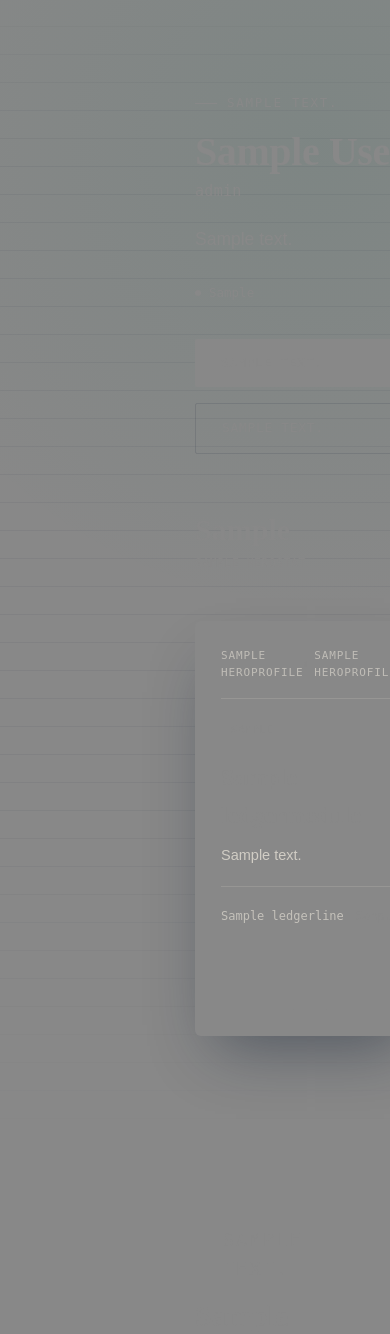
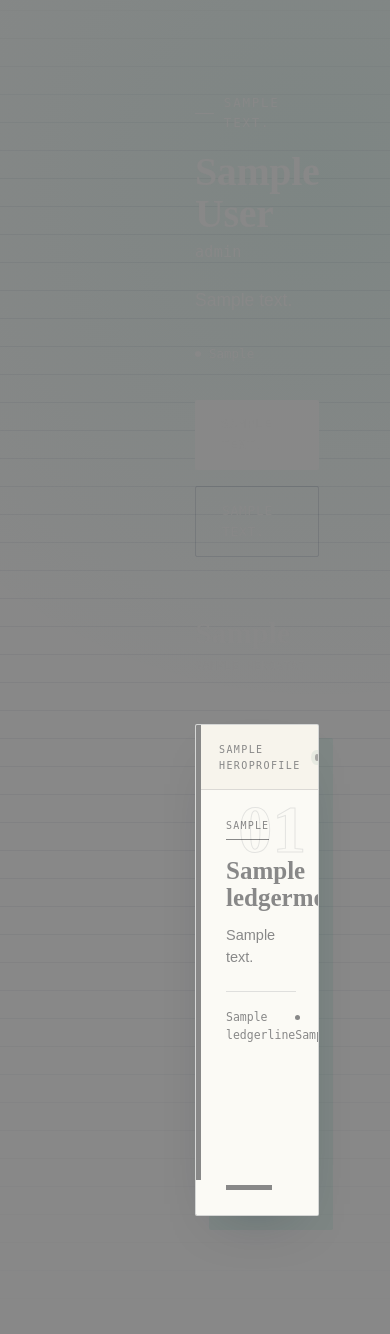
Before and after one commit to surajgupta57/portfolio_project, a Django app: page / in a window 390 px wide. Shown: the part 75-1409 px from the top of the page. Run offline with Django 5.2, Linux system fonts and the light colour scheme; tables that the repository leaves empty hold one stand-in row (values such as "Sample post"); grey boxes marked "Sample" are stand-in pictures; some web fonts are replaced.

Commit message:
exp addition

```diff
--- a/portfolio/static/portfolio/css/style.css
+++ b/portfolio/static/portfolio/css/style.css
@@ -145,49 +145,71 @@ header.site{
 
 /* ---- Ledger carousel (signature element) ---- */
 .ledger{
-  background:var(--ink);
-  border-radius:6px;
-  padding:26px;
-  color:var(--cream);
+  background:#fbfaf5;
+  border:1px solid rgba(16,28,48,.16);
+  border-radius:2px;
+  padding:0;
+  color:var(--ink);
   position:relative;
-  box-shadow:0 30px 60px -20px rgba(16,28,48,.45);
+  box-shadow:14px 14px 0 rgba(31,111,92,.09), 0 24px 55px -36px rgba(16,28,48,.5);
+  overflow:hidden;
+}
+.ledger::before{
+  content:"";
+  position:absolute; top:0; left:0; bottom:0; width:5px;
+  background:var(--emerald);
 }
 .ledger-head{
   display:flex; justify-content:space-between; align-items:center;
-  font-family:var(--mono); font-size:11px; letter-spacing:.08em; text-transform:uppercase;
-  color:rgba(237,232,220,.55);
-  padding-bottom:16px; border-bottom:1px solid var(--line-dark); margin-bottom:18px;
+  font-family:var(--mono); font-size:10px; letter-spacing:.14em; text-transform:uppercase;
+  color:var(--slate);
+  padding:20px 26px 18px 30px; border-bottom:1px solid var(--line-light);
+  background:rgba(238,232,217,.34);
 }
 .ledger-head .live{display:flex; align-items:center; gap:7px;}
-.ledger-head .live i{width:6px; height:6px; border-radius:50%; background:var(--gold); display:inline-block; animation:pulse 1.8s infinite;}
+.ledger-head .live i{width:7px; height:7px; border-radius:50%; background:var(--emerald); display:inline-block; box-shadow:0 0 0 4px rgba(31,111,92,.1); animation:pulse 1.8s infinite;}
 @keyframes pulse{0%,100%{opacity:1;} 50%{opacity:.3;}}
-.ledger-viewport{position:relative; min-height:270px;}
+.ledger-viewport{position:relative; min-height:342px;}
 .ledger-card{
-  position:absolute; inset:0;
-  opacity:0; transform:translateX(16px);
-  transition:opacity .5s ease, transform .5s ease;
+  position:absolute; inset:0; padding:34px 34px 24px 42px;
+  opacity:0; transform:translateY(10px);
+  transition:opacity .45s ease, transform .45s ease;
   pointer-events:none;
 }
 .ledger-card.active{opacity:1; transform:translateX(0); pointer-events:auto;}
+.ledger-card::before{
+  content:attr(data-index);
+  position:absolute; right:20px; top:5px;
+  font-family:var(--display); font-size:92px; line-height:1; font-weight:560;
+  color:transparent; -webkit-text-stroke:1px rgba(16,28,48,.1);
+  pointer-events:none;
+}
 .ledger-card .tag{
-  display:inline-block; font-family:var(--mono); font-size:10.5px; letter-spacing:.08em; text-transform:uppercase;
-  color:var(--ink); background:var(--gold); padding:4px 10px; border-radius:2px; margin-bottom:16px;
+  display:inline-block; font-family:var(--mono); font-size:10px; letter-spacing:.12em; text-transform:uppercase;
+  color:var(--emerald); border-bottom:1px solid var(--emerald); padding:0 0 5px; margin-bottom:17px;
 }
-.ledger-card h4{font-family:var(--display); font-size:24px; font-weight:560; margin-bottom:10px;}
-.ledger-card p{font-size:14.5px; color:rgba(237,232,220,.72); margin-bottom:18px; max-width:400px;}
-.ledger-lines{border-top:1px solid var(--line-dark); padding-top:14px;}
+.ledger-card h4{font-family:var(--display); font-size:clamp(25px,2.5vw,32px); line-height:1.1; font-weight:560; margin-bottom:12px; max-width:75%;}
+.ledger-card p{font-size:14.5px; color:var(--slate); line-height:1.55; margin-bottom:22px; max-width:380px;}
+.ledger-lines{border-top:1px solid var(--line-light); padding-top:8px; max-width:100%;}
 .ledger-line{
   display:flex; justify-content:space-between;
-  font-family:var(--mono); font-size:12px; color:rgba(237,232,220,.6);
-  padding:6px 0; border-bottom:1px dashed var(--line-dark);
+  font-family:var(--mono); font-size:11.5px; color:var(--slate);
+  padding:8px 0; border-bottom:1px solid rgba(16,28,48,.08);
 }
 .ledger-line:last-child{border-bottom:none;}
-.ledger-line b{color:var(--emerald-l); font-weight:500;}
-.ledger-dots{display:flex; gap:8px; margin-top:20px; justify-content:center;}
+.ledger-line b{color:var(--ink); font-weight:500;}
+.ledger-line b::before{content:""; display:inline-block; width:5px; height:5px; border-radius:50%; background:var(--gold); margin:0 8px 1px 0;}
+.ledger-dots{
+  position:relative; z-index:2;
+  display:flex; align-items:center; gap:7px; justify-content:flex-start;
+  min-height:35px; padding:8px 34px 22px 42px;
+  background:#fbfaf5;
+}
 .ledger-dots button{
-  width:22px; height:3px; background:var(--line-dark); border-radius:2px; transition:background .3s ease, width .3s ease;
+  width:26px; height:5px; background:rgba(16,28,48,.12); border-radius:0; transition:background .3s ease, width .3s ease;
 }
-.ledger-dots button.active{background:var(--gold); width:34px;}
+.ledger-dots button:hover{background:rgba(31,111,92,.38);}
+.ledger-dots button.active{background:var(--emerald); width:46px;}
 
 /* ============ ABOUT ============ */
 .about-grid{display:grid; grid-template-columns:1fr 1fr; gap:70px; align-items:start;}
@@ -334,4 +356,11 @@ footer{background:var(--ink); color:rgba(237,232,220,.5); padding:34px 0;}
   .wrap{padding:0 20px;}
   .btn-row{flex-direction:column;}
   .stat-row{gap:26px;}
+  .ledger-head{padding:17px 18px 15px 23px; align-items:flex-start; gap:14px;}
+  .ledger-head .live{max-width:135px; justify-content:flex-end; text-align:right;}
+  .ledger-viewport{min-height:390px;}
+  .ledger-card{padding:28px 22px 20px 30px;}
+  .ledger-card::before{font-size:68px; right:12px;}
+  .ledger-card h4{max-width:82%;}
+  .ledger-dots{padding:0 22px 20px 30px;}
 }
--- a/portfolio/templates/base.html
+++ b/portfolio/templates/base.html
@@ -35,7 +35,7 @@
   --base-fs: {{ site_settings.base_font_size_px }}px;
 }
 </style>
-<link rel="stylesheet" href="{% static 'portfolio/css/style.css' %}">
+<link rel="stylesheet" href="{% static 'portfolio/css/style.css' %}?v=20260807-2">
 {% block extra_head %}{% endblock %}
 </head>
 <body>
--- a/portfolio/templates/portfolio/index.html
+++ b/portfolio/templates/portfolio/index.html
@@ -28,7 +28,7 @@
         <p class="hero-loc"><span class="dot"></span>{{ hero.location }}</p>
         <div class="btn-row">
           <a href="{{ hero.primary_button_link }}" class="btn btn-primary">{{ hero.primary_button_text }}</a>
-          <a href="{{ hero.secondary_button_link }}" class="btn btn-ghost">{{ hero.secondary_button_text }}</a>
+          <a href="{{ hero.secondary_button_link }}" class="btn btn-ghost"{% if 'http' in hero.secondary_button_link %} target="_blank" rel="noopener noreferrer"{% endif %}>{{ hero.secondary_button_text }}</a>
         </div>
         <div class="stat-row">
           {% for stat in hero_stats %}
@@ -45,7 +45,7 @@
         </div>
         <div class="ledger-viewport" id="ledgerViewport">
           {% for module in ledger_modules %}
-          <div class="ledger-card{% if forloop.first %} active{% endif %}">
+          <div class="ledger-card{% if forloop.first %} active{% endif %}" data-index="{{ forloop.counter|stringformat:'02d' }}">
             <span class="tag">{{ module.tag }}</span>
             <h4>{{ module.title }}</h4>
             <p>{{ module.description }}</p>
@@ -59,7 +59,7 @@
         </div>
         <div class="ledger-dots" id="ledgerDots">
           {% for module in ledger_modules %}
-          <button {% if forloop.first %} class="active"{% endif %}></button>
+          <button type="button" aria-label="Show {{ module.title }}"{% if forloop.first %} class="active"{% endif %}></button>
           {% endfor %}
         </div>
       </div>
@@ -209,7 +209,7 @@
     <div class="wrap">
       <div class="reveal" style="text-align:center;">
         <p class="eyebrow" style="justify-content:center;">Recommendations</p>
-        <h2 class="h-tag" style="margin:0 auto;">From people who've worked with him.</h2>
+        <h2 class="h-tag" style="margin:0 auto;">From people who’ve worked with me.</h2>
       </div>
       <div class="testi-wrap reveal">
         <div class="testi-viewport" id="testiViewport">
@@ -244,7 +244,7 @@
         <div class="contact-info reveal">
           {% for info in contact_info %}
           <a class="item" href="{{ info.link }}" {% if info.icon == 'linkedin' or info.icon == 'github' or info.icon == 'website' %}target="_blank" rel="noopener"{% endif %}>
-            <span>{{ info.label }}</span><span class="arrow">→</span>
+            <span>{{ info.label }}</span><span class="arrow" aria-hidden="true">→</span>
           </a>
           {% endfor %}
         </div>
```
Also changed, not shown: portfolio/management/commands/seed_portfolio.py (+38 -29 lines).
